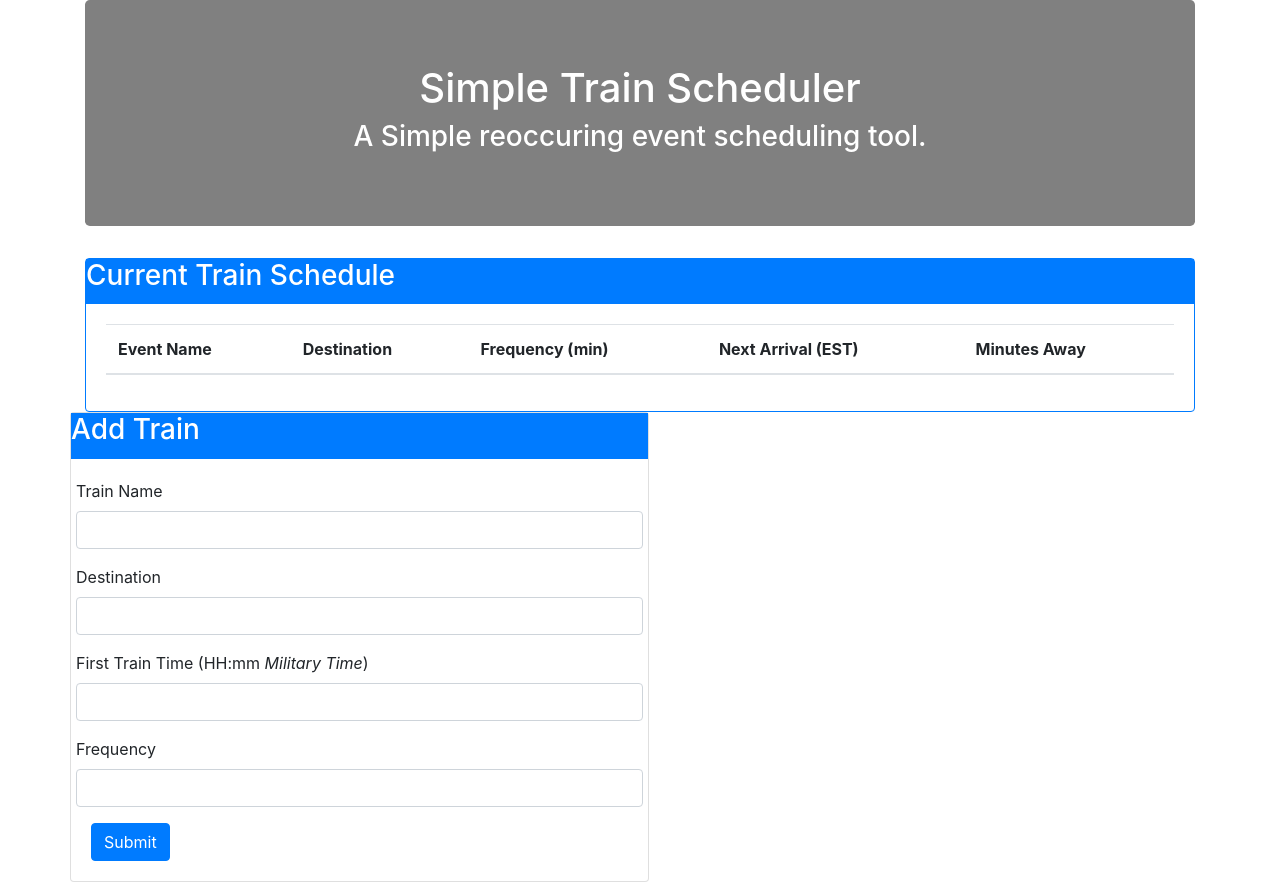
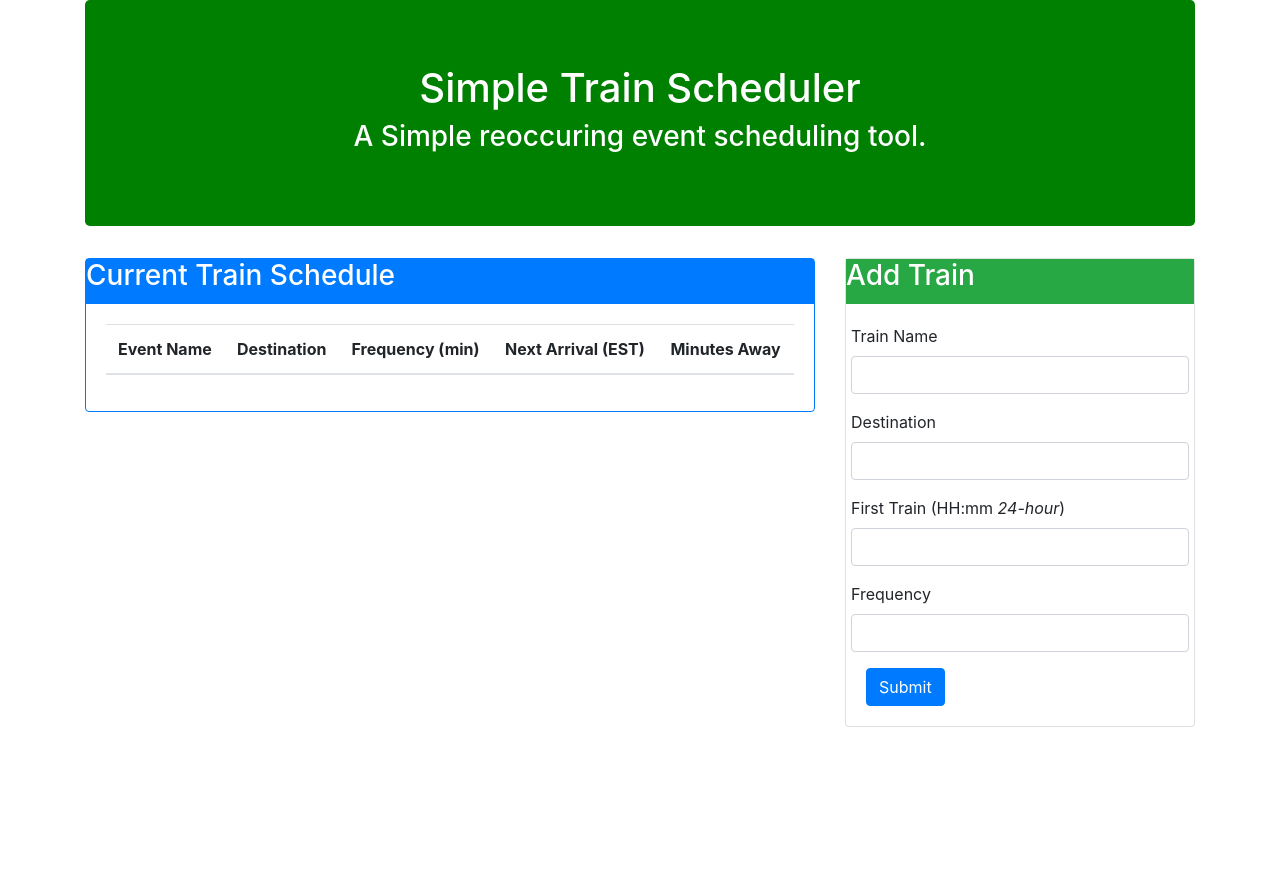
Before and after one commit to timmcgowan/scheduler, a plain HTML site: page index.html in a window 1280 px wide. After the commit the page ends 800 px from the top, so only its background shows below. Drawn offline with nearby package versions, Linux system fonts and the light colour scheme; no server answers.

Commit message:
clean up style - draft

```diff
--- a/index.html
+++ b/index.html
@@ -28,15 +28,14 @@
   <div class="container">
 
     <!-- Jumbotron -->
-    <div class="jumbotron" style="background-color: grey; color: white">
+    <div class="jumbotron" style="background-color: green; color: white">
       <h1 class="text-center">Simple Train Scheduler</h1>
       <h3 class="text-center">A Simple reoccuring event scheduling tool.</h3>
     </div>
 
     <div class="row">
 
-      <div class="col-lg-12">
-
+      <div class="col-lg-8">
         <!-- Current Employees-->
         <div class="card card-primary border-primary">
           <div class="card-heading text-white bg-primary">
@@ -59,14 +58,13 @@
           </div>
         </div>
       </div>
-
+   <div class="col-lg-4">
       <!-- Add Item  -->
-      <div class="card card-primary">
-        <div class="card-heading text-white bg-primary">
+      <div class="card card-success">
+        <div class="card-heading text-white bg-success">
           <h3 class="card-title">Add Train</h3>
         </div>
         <div class="card-body">
-
           <!-- Entry Form -->
           <form>
             <div class="form-group row">
@@ -78,7 +76,7 @@
               <input class="form-control" id="dest-input" type="text">
             </div>
             <div class="form-group row">
-              <label for="start-input">First Train Time (HH:mm <i>Military Time</i>)</label>
+              <label for="start-input">First Train (HH:mm <i>24-hour</i>)</label>
               <input class="form-control" id="start-input" type="text">
             </div>
             <div class="form-group row">
@@ -87,9 +85,7 @@
             </div>
             <button class="btn btn-primary" id="add-item-btn" type="submit">Submit</button>
           </form>
-
         </div>
-
       </div>
 
     </div>
```
